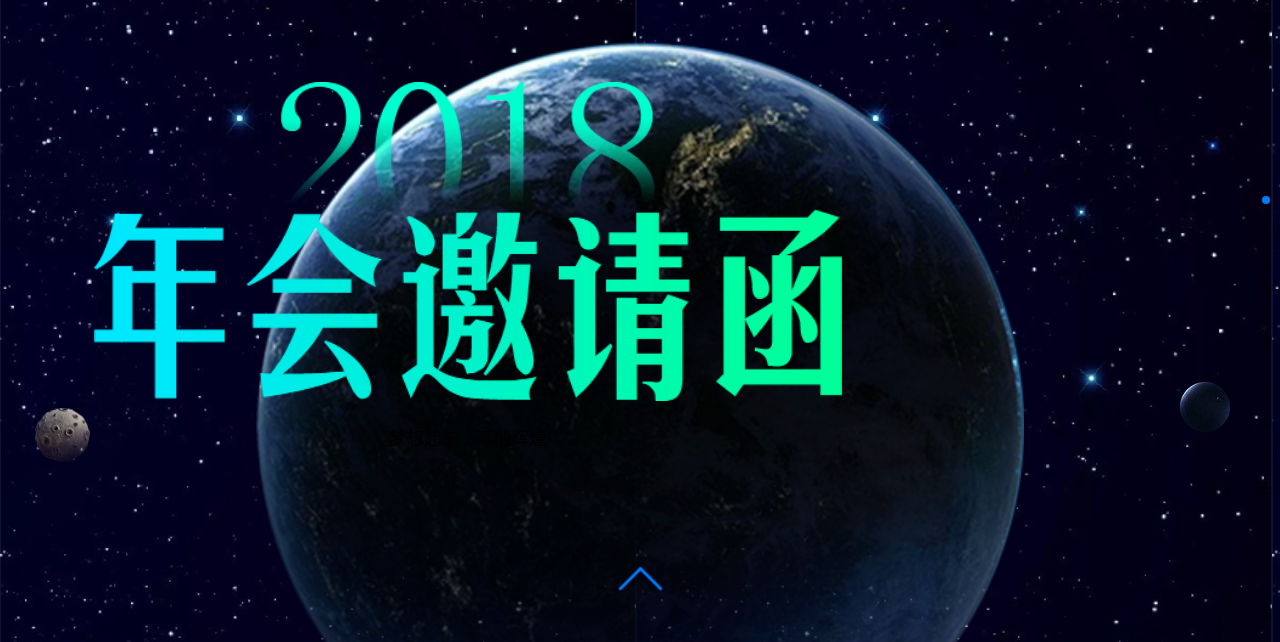
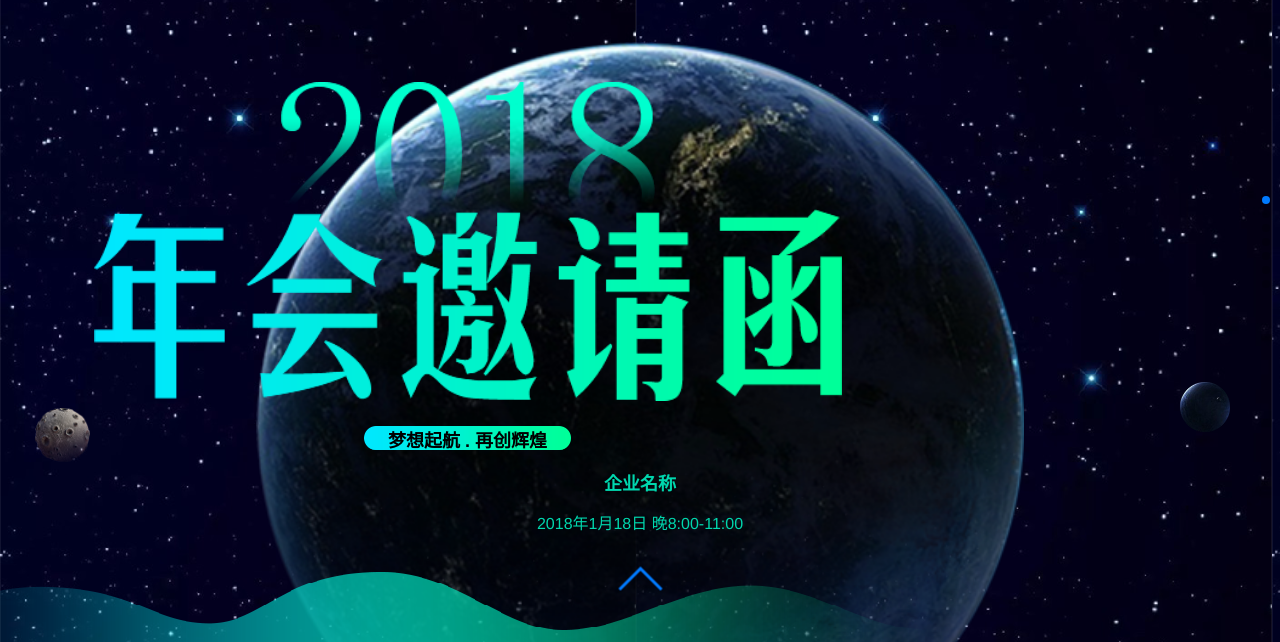
Before and after one commit to tanghongwei0/tanghongwei0.github.io, a plain HTML site: page weichangjing/index.html in a window 1280 px wide. Shown: the part 158-800 px from the top of the page. Drawn offline with nearby package versions, Linux system fonts and the light colour scheme.

Commit message:
完成第一屏

```diff
--- a/weichangjing/css/style.css
+++ b/weichangjing/css/style.css
@@ -1,3 +1,10 @@
+*{
+    margin: 0;
+    padding: 0;
+    -webkit-box-sizing: border-box;
+    -moz-box-sizing: border-box;
+    box-sizing: border-box;
+}
 html, body {
     position: relative;
     height: 100%;
@@ -88,4 +95,38 @@ body {
 }
 .s1 .main img:nth-of-type(2){
     width: 80%;
+    margin-bottom: 20px;
 }
+.s1 .main .img9{
+    background: url("../img/9.png");
+    height: 24px;
+    width: 207px;
+    background-size: cover;
+    margin: auto;
+    font-weight: bold;
+}
+.s1 .footer{
+    color: #00d7ae;
+    position: absolute;
+    bottom: 0;
+    width: 100%;
+}
+.s1 .footer h2{
+    margin-bottom: 15px;
+    font-size: 18px;
+}
+.s1 .footer p:nth-of-type(1){
+    margin-bottom: 38px;
+    font-size: 16px;
+}
+.s1 .footer p:nth-of-type(2){
+    height: 70px;
+}
+.s1 .footer img:nth-of-type(1){
+    position: absolute;
+    left: -90%;
+}
+.s1 .footer img:nth-of-type(2){
+    position: absolute;
+    left: -90px;
+}
--- a/weichangjing/index.html
+++ b/weichangjing/index.html
@@ -29,7 +29,7 @@
                     <img src="img/8.png" alt="">
                     <p class="img9">梦想起航 . 再创辉煌</p>
                 </div>
-                <div class="footer" style="display: none">
+                <div class="footer">
                     <h2>企业名称</h2>
                     <p>2018年1月18日 晚8:00-11:00</p>
                     <p>
```
Also changed, not shown: README.md.
